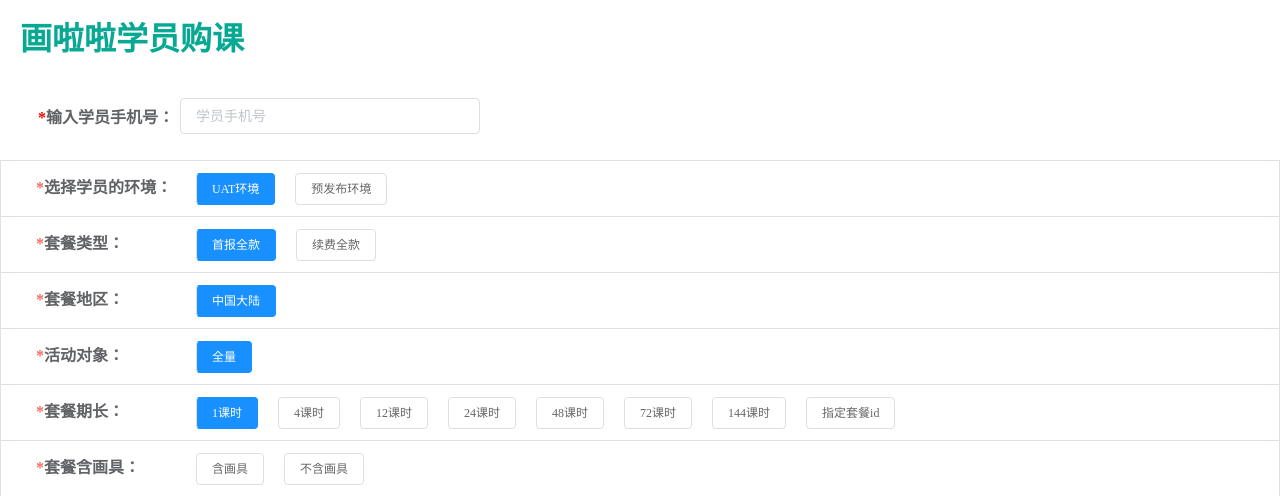
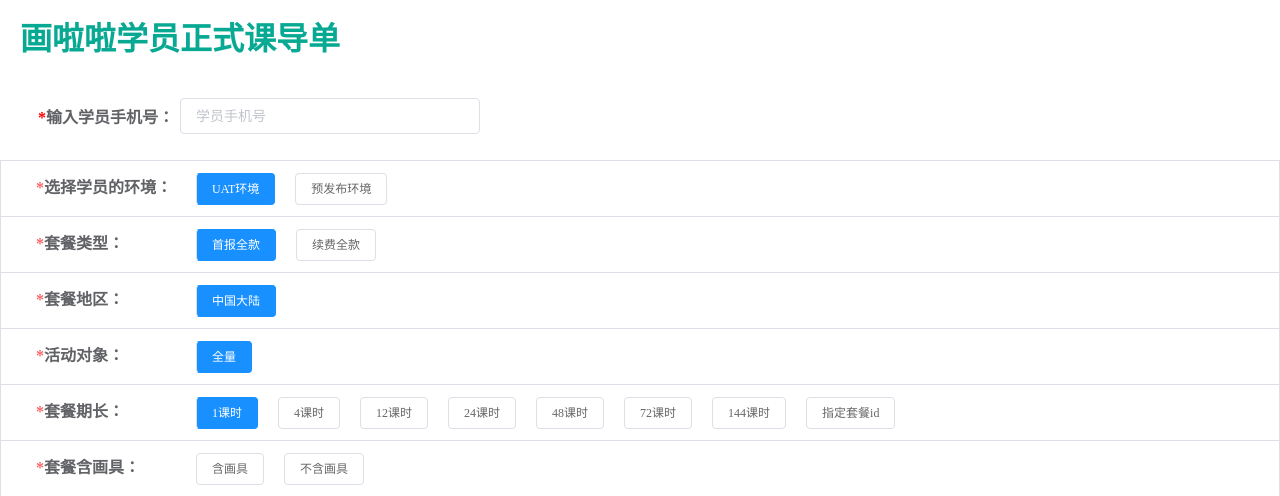
Before and after one commit to ZXX0523/test_platform, a Flask app: page /hualala_import_order/py/refund in a window 1280 px wide. Shown: the top 496 px of the page. Run offline with Flask 2, Linux system fonts and the light colour scheme.

Commit message:
修改页面标题

```diff
--- a/conf/config.ini
+++ b/conf/config.ini
@@ -143,7 +143,7 @@
 pre=" https://gw-mg-preprod.61info.cn"
 
 [liuyi-login]
-test_phone="15546796680"
+test_phone="15546796682"
 test_pwd="e10adc3949ba59abbe56e057f20f883e"
 pro_phone="15600000001"
 pro_pwd="123456"
--- a/templates/hualala_order/hualala_coming.html
+++ b/templates/hualala_order/hualala_coming.html
@@ -2,13 +2,13 @@
 <html lang="en">
 <head>
     <meta charset="UTF-8">
-    <title>画啦啦学员进线</title>
+    <title>画啦啦学员领demo课进线</title>
     <script type="application/javascript" src="/static/js/hualalaComing.js"></script>
         <link type="text/css" rel="stylesheet" href="/static/css/import_order.css">
 </head>
 <body style=";overflow: hidden;">
 <div class="modal-overlay"></div>
-<h1 style="color: #08A993;margin-left: 20px;">画啦啦学员进线</h1>
+<h1 style="color: #08A993;margin-left: 20px;">画啦啦学员领demo课进线</h1>
 <br>
 
 <div data-v-492e78dd="" class="el-wrapper-box packageManagement select-box mb-15 select-item">
--- a/templates/hualala_order/hualala_import_order.html
+++ b/templates/hualala_order/hualala_import_order.html
@@ -3,13 +3,13 @@
 <html lang="en">
 <head>
     <meta charset="UTF-8">
-    <title>订单退款123123</title>
+    <title>画啦啦学员正式课导单</title>
     <script type="application/javascript" src="/static/js/hualalaImportOrder.js"></script>
         <link type="text/css" rel="stylesheet" href="/static/css/import_order.css">
 </head>
 <body style="overflow: hidden;">
 <div class="modal-overlay"></div>
-<h1 style="color: #08A993;margin-left: 20px;">画啦啦学员购课</h1>
+<h1 style="color: #08A993;margin-left: 20px;">画啦啦学员正式课导单</h1>
 <br>
 <!--    <div class="container">-->
 <!--        <div class="row">-->
--- a/templates/index.html
+++ b/templates/index.html
@@ -38,8 +38,8 @@
                    <li><a href="{{ url_for('hualala_import_order.hualalaImportOrderHtml') }}" rel="external nofollow" target="iframe_a"><span class="glyphicon glyphicon-flash"> 画啦啦学员购课</span></a></li>
                    <br>
                    <li><a href="{{ url_for('hualala_consume_hours.hualalaConsumeHoursHtml') }}" rel="external nofollow" target="iframe_a"><span class="glyphicon glyphicon-flash"> 画啦啦学员消课</span></a></li>
-                   <br>
-                   <li><a href="{{ url_for('wandou_coming.wandouComingHtml') }}" rel="external nofollow" target="iframe_a"><span class="glyphicon glyphicon-flash"> 豌豆学员进线</span></a></li>
+<!--                   <br>-->
+<!--                   <li><a href="{{ url_for('wandou_coming.wandouComingHtml') }}" rel="external nofollow" target="iframe_a"><span class="glyphicon glyphicon-flash"> 豌豆学员进线</span></a></li>-->
             </ul>
             </div>
             <div id="content">
```
